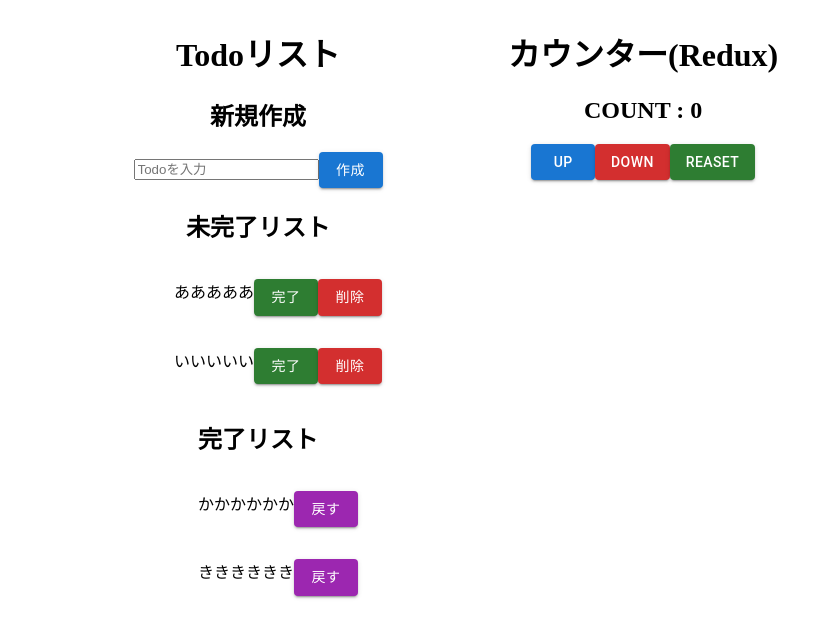
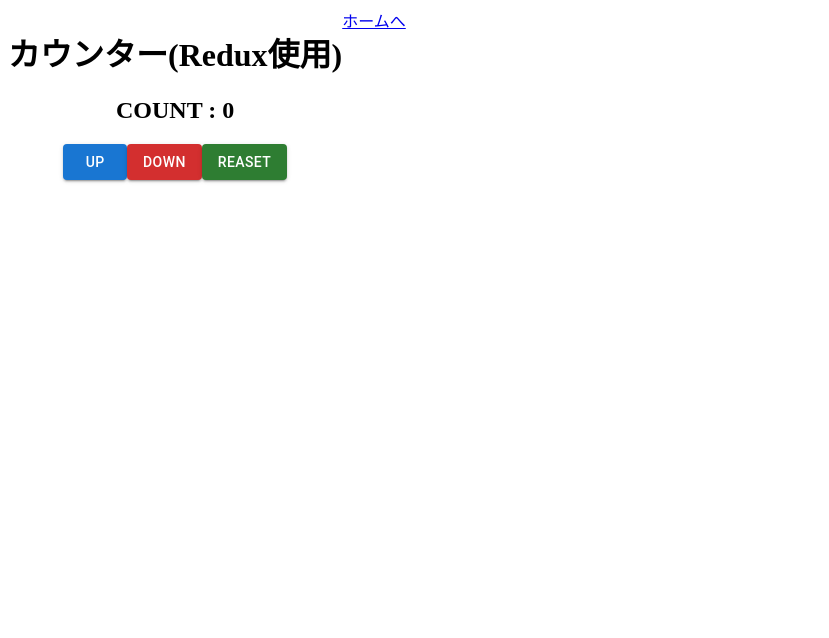
Before and after one commit to Tomo-kw/react-my-todo, a React (Create React App) app: page /counter in a window 1280 px wide. Shown: the top 638 px of the page, without its empty margins (0-829 px from the left). Built offline with nearby package versions, Linux system fonts and the light colour scheme.

Commit message:
react-router-domを使ってルーティング実装

```diff
--- a/package.json
+++ b/package.json
@@ -13,6 +13,7 @@
     "react": "^18.2.0",
     "react-dom": "^18.2.0",
     "react-redux": "^8.0.4",
+    "react-router-dom": "^6.4.1",
     "react-scripts": "5.0.1",
     "web-vitals": "^2.1.4"
   },
--- a/public/index.html
+++ b/public/index.html
@@ -24,7 +24,7 @@
       work correctly both with client-side routing and a non-root public URL.
       Learn how to configure a non-root public URL by running `npm run build`.
     -->
-    <title>Todoリスト</title>
+    <title>React学習</title>
   </head>
   <body>
     <noscript>You need to enable JavaScript to run this app.</noscript>
--- a/src/App.js
+++ b/src/App.js
@@ -1,12 +1,19 @@
 import './App.css';
-import Counter from './components/Counter';
-import Todo from './components/Todo';
+import { BrowserRouter, Routes, Route } from 'react-router-dom'
+import Home from './components/Home';
+import Counter from './components/Counter'
+import Todo from './components/Todo'
 
 const App = () => {
   return (
     <div className="App">
-      <Todo />
-      <Counter />
+      <BrowserRouter>
+        <Routes>
+          <Route path={'/'} element={<Home />} />
+          <Route path={'/todolist'} element={<Todo />} />
+          <Route path={'/counter'} element={<Counter />} />
+        </Routes>
+      </BrowserRouter>
     </div>
   );
 }
--- a/src/components/Counter.js
+++ b/src/components/Counter.js
@@ -2,19 +2,25 @@
 import { Button } from "@mui/material"
 import { useSelector, useDispatch } from 'react-redux'
 import { increment, decrement, resetCount } from '../features/counter/counterSlice'
+import { Link } from 'react-router-dom'
 
 const Counter = () => {
     const count = useSelector((state) => state.counter.value)
     const dispatch = useDispatch()
 
     return(
+        <>
             <div>
-            <h1>カウンター(Redux)</h1>
+                <h1>カウンター(Redux使用)</h1>
                 <h2>COUNT : {count}</h2>
                 <Button onClick={() => dispatch(increment())} variant="contained">UP</Button>
                 <Button onClick={() => dispatch(decrement())} variant="contained" color="error">Down</Button>
                 <Button onClick={() => dispatch(resetCount())} variant="contained" color="success">Reaset</Button>
             </div>
+            <div>
+                <Link to={'/'}>ホームへ</Link>
+            </div>
+        </>
     )
 }
 
--- /dev/null
+++ b/src/components/Home.js
@@ -0,0 +1,14 @@
+import React from 'react'
+import { Link } from 'react-router-dom'
+
+const Home = () => {
+  return (
+    <div>
+      <h1>React学習</h1>
+      <h3>■ <Link to={'/todolist'}>Todoリスト</Link></h3>
+      <h3>■ <Link to={'/counter'}>カウンター</Link></h3>
+    </div>
+  )
+}
+
+export default Home
--- a/src/components/Todo.js
+++ b/src/components/Todo.js
@@ -1,5 +1,6 @@
 import React, { useState } from 'react'
 import {Button} from '@mui/material'
+import { Link } from 'react-router-dom'
 
 const Todo = () => {
     const [text, setText] = useState('')
@@ -57,6 +58,7 @@
     }
 
     return (
+        <>
             <div className='wrapper'>
                 <div>
                 <h1>Todoリスト</h1>
@@ -107,6 +109,10 @@
                     </div>
                 </div>
             </div>
+            <div>
+                <Link to={'/'}>ホームへ</Link>
+            </div>
+        </>
     )
 }
 
```
Also changed, not shown: 2 other files (tests, documents, lock files or other folders). Lines whose indentation alone changed are shown as unchanged.
